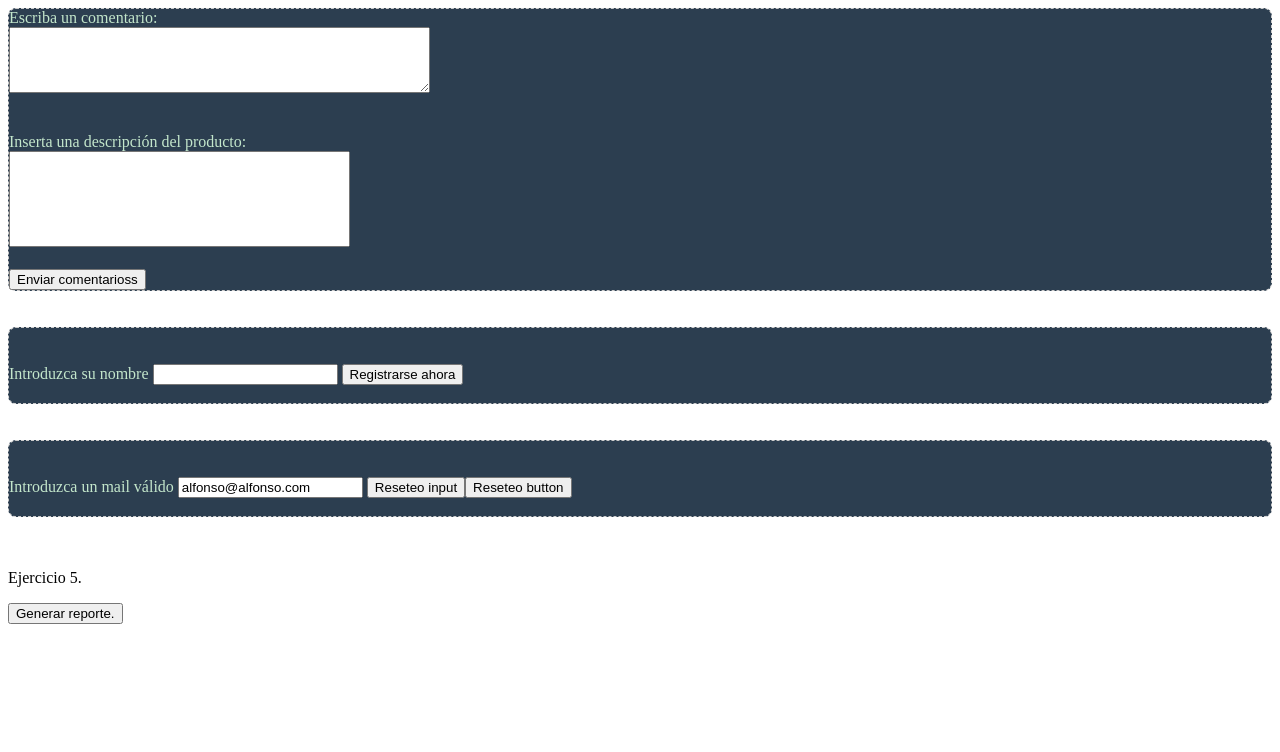
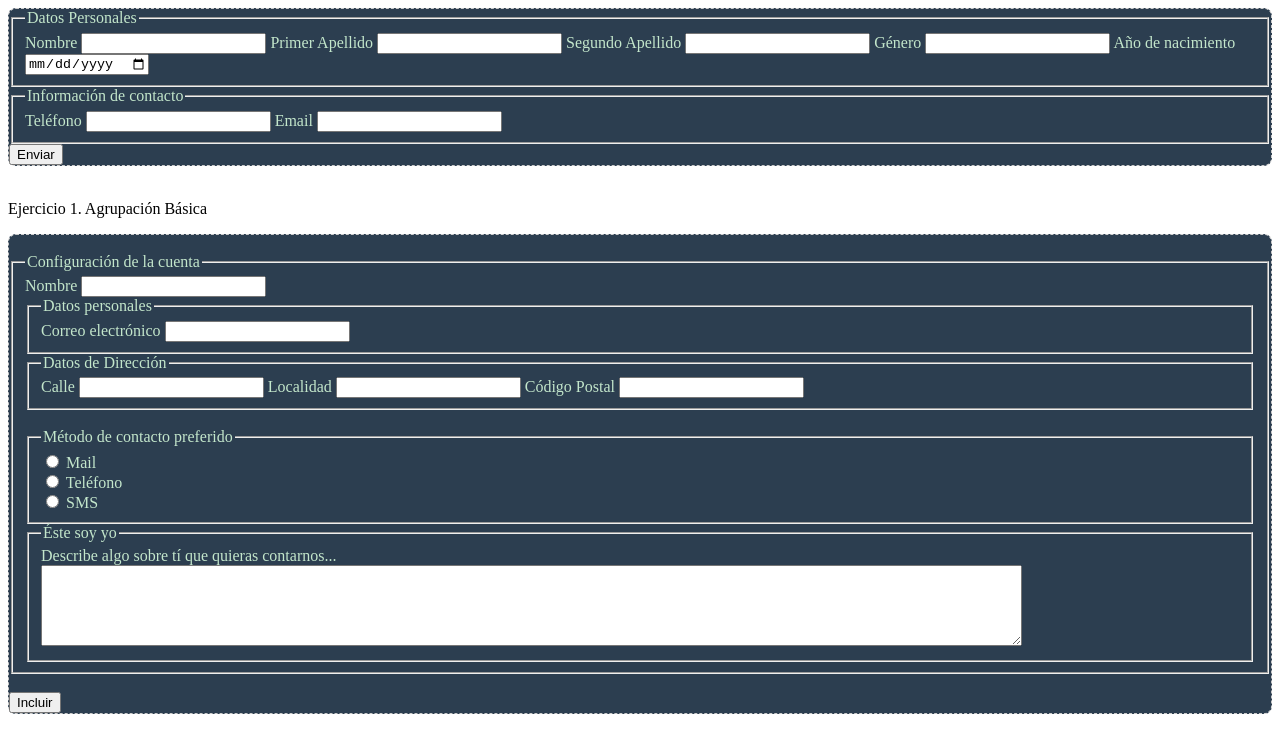
Before and after one commit to AlfonsoSalasF/AlfonsoSalasF.github.io, a plain HTML site: page Ejercicios/ejercicio.html in a window 1280 px wide. Drawn offline with Linux system fonts and the light colour scheme.

Commit message:
Corrección error clase 16. Corrección errores clase 17 e introducción de patterns de ejemplo con formato instructions

```diff
--- a/Ejercicios/ejercicio.html
+++ b/Ejercicios/ejercicio.html
@@ -7,40 +7,69 @@
     <link rel="stylesheet" href="/CSS/pruebas.css">
 </head>
 <body>
+
     <form class="intereses" action="#" method="post">
-        <label for="comentarios">Escriba un comentario: </label> <br>
-        <textarea name="coment" id="comentarios" rows="4" cols="50"></textarea><br>
-        <br><br>
-        <label for="producto">Inserta una descripción del producto: </label><br>
-        <textarea class="noredim"  name="descprod" id="producto" rows="6" cols="40"></textarea>
-        <br><br>
-        <button type="submit">Enviar comentarioss</button>
+        <fieldset><!--Esto es una sección para incluir los datos personales-->
+            <legend>Datos Personales</legend>
+            <label for="strNombre">Nombre</label>
+            <input type="text" id="strNombre" name="Nombre" required>
+            <label for="strApellido1">Primer Apellido</label>
+            <input type="text" id="strApellido1" name="Apellido1">
+            <label for="strApellido2">Segundo Apellido</label>
+            <input type="text" id="strApellido2" name="Apellido2">
+            <label for="strGenero">Género</label>
+            <input type="text" id="strGenero" name="Genero">
+            <label for="strAñoNacimiento">Año de nacimiento</label>
+            <input type="date" id="strAñoNacimiento" name="AñoNacimiento">
+        </fieldset>
+        <fieldset><!--Información de contacto-->
+            <legend>Información de contacto</legend>
+            <label for="strTelefono">Teléfono</label>
+            <input type="tel" id="strTelefono" name="Telefono">
+            <label for="strMail">Email</label>
+            <input type="email" id="strMail" name="Mail">
+        </fieldset>
+        <button type="submit">Enviar</button>
+    </form>
+    <br>
+    <p>Ejercicio 1. Agrupación Básica</p>
+    <form class="intereses" action="#" method="get">
+        <br>
+        <fieldset><legend>Configuración de la cuenta</legend>
+            <label for="NombreCompleto">Nombre</label>
+            <input type="text" id="NombreCompleto" name="Nombre">
+        <fieldset><legend>Datos personales</legend>
+            <label for="Correo">Correo electrónico</label>
+            <input type="email" id="Correo" name="Mail">
+        </fieldset>
+        <fieldset><legend>Datos de Dirección</legend>
+            <label for="Calle">Calle</label>
+            <input type="text" id="Calle" name="Calle">
+            <label for="Ciudad">Localidad</label>
+            <input type="text" id="Ciudad" name="Ciudad">
+            <label for="CP">Código Postal</label>
+            <input type="text" name="CP" id="CP">
+        </fieldset>
+        <br>
+
+        <fieldset><legend>Método de contacto preferido</legend>
+            <input type="radio" id="optMail" name="MetodoContacto" value="Mail">
+            <label for="optMail">Mail</label><br>
+            <input type="radio" name="MetodoContacto" id="optTel" value="Tel">
+            <label for="optTel">Teléfono</label><br>
+            <input type="radio" name="MetodoContacto" id="optSMS" value="SMS">
+            <label for="optSMS">SMS</label>
+        </fieldset>
+        <fieldset><legend>Éste soy yo</legend>
+            <label for="aboutme">Describe algo sobre tí que quieras contarnos...</label><br>
+            <textarea name="me" id="aboutme" cols="120" rows="5"></textarea>
+
+        </fieldset>
+        </fieldset>
+        <br>
+        <button type="submit">Incluir</button>
     </form>
     <br><br>
-    <form class="intereses" action="#" method="post">
-        <br><br>
-        <label for="texto">Introduzca su nombre</label>
-        <input type="text" id="texto" name="texto">
-        <button type="submit">Registrarse ahora</button>
-        <br><br>
-    </form>
-    <br><br>
-    <form action="#" class="intereses" method="post">
-        <br><br>
-        <label for="mail">Introduzca un mail válido</label>
-        <input type="email" id="mail" name="correo" value="alfonso@alfonso.com">
-        <input type="reset" value="Reseteo input"><button type="reset">Reseteo button</button>
-        <br><br>
-    </form>
-    <br><br>
-    <form action="#" method="post">
-        <p>Ejercicio 5.</p>
-        <button type="button" onclick="generarReporte()">Generar reporte.</button>
-        <script>
-            function generarReporte() {
-                alert('Reporte generado');
-            }
-        </script>
-    </form>
+
 </body>
 </html>
```
Also changed, not shown: CursoHTML/16EstructuraDeFormulariosFieldsetYLegend.html (+1 -1 lines), CursoHTML/17ValidacionDeFormulariosConHtml5.html (+10 -3 lines), CursoHTML/Ejercicios16.html (+3 -3 lines).
